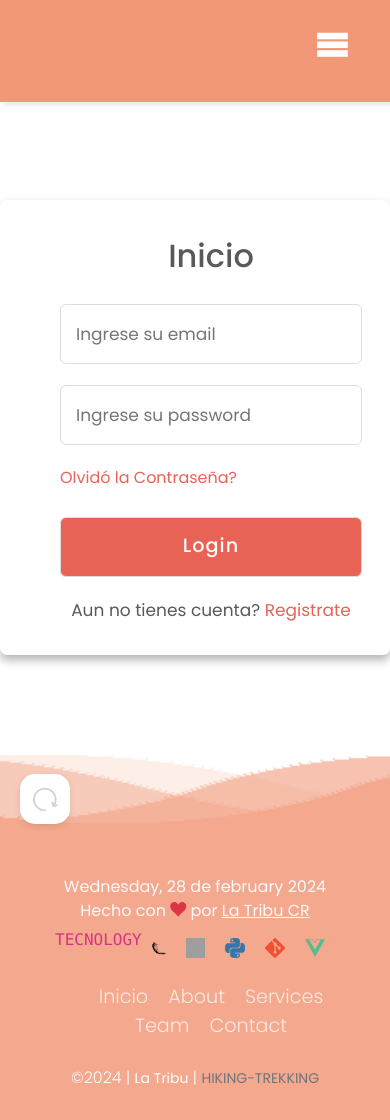
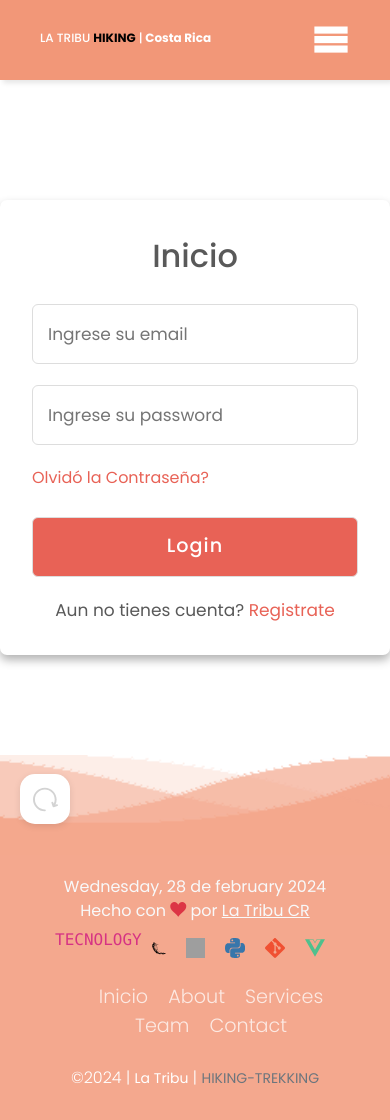
Before and after one commit to kerm1977/latribu, a Flask app: page /registro in a window 390 px wide. Run offline with Flask 3, Linux system fonts and the light colour scheme; parts of the project's set-up code (start-up, migrations or seed data) failed here and were passed over; some libraries are stand-ins or nearby versions; some web fonts are replaced; grey boxes are pictures that could not be loaded.

Commit message:
corrección en formularios

```diff
--- a/static/css/formularios.css
+++ b/static/css/formularios.css
@@ -7,7 +7,7 @@
   	margin-bottom: 200px;
 	}
 
-.container .registration{
+.container_form .registration{
   display: none;
 }
 #check:checked ~ .registration{
@@ -19,7 +19,7 @@
 #check{
   display: none;
 }
-.container .form{
+.container_form .form{
   padding: 2rem;
 }
 .form header{
@@ -73,3 +73,17 @@
 .signup label:hover{
   text-decoration: underline;
 }
+
+
+
+@media(max-width: 480px){
+	.container_register{
+	   	margin: auto;
+	   	max-width: 420px;
+	  	background: #fff;
+	 	border-radius: 7px;
+	  	box-shadow: 0 5px 10px rgba(0,0,0,0.3);
+	  	margin-bottom: 200px;
+		}
+	}
+}
--- a/static/css/navbar.css
+++ b/static/css/navbar.css
@@ -7,6 +7,7 @@ nav{
 	background-color: rgba(233,82,30,0.6);
 	box-shadow: 3px 3px 5px rgba(0,0,0, 0.1 );
 	backdrop-filter: blur(10px);
+	height: 100px;
 }
 
 nav ul{
@@ -68,6 +69,7 @@ nav ul li span{
 
 .logoimagennav .letralogo{
 	display: none;
+
 }
 
 
@@ -98,10 +100,23 @@ nav ul li span{
 	display: none;
 }
 
+
+
+
+
+/*BREAKEPOINT 850****************/
+/********************************/
 @media(max-width: 850px){
 	.menu{
 		display: flex;
 		transition: all 3s ease-in;
+	}
+
+
+	.icon-menu{
+		font-size:38px;
+		display:flex;
+		margin-top: -12px;
 	}
 
 	.letralogo{
@@ -113,11 +128,12 @@ nav ul li span{
 	}
 
 	.logoimagennav .letralogo{
-		margin-top: 10px;
+		margin: auto;
+		margin-top: -9px;
 		display: inline-block;
-		text-align: left;
+		font-size: 20px;
+		padding-right: 300px;
 	}
-
 
 	.hikingNav{
 		font-size: 14px;
@@ -137,31 +153,105 @@ nav ul li span{
 	.sidebar li{
 		margin-top: 5px;
 	}
+
+	nav{
+		background-color: rgba(233,82,30,0.6);
+		box-shadow: 3px 3px 5px rgba(0,0,0, 0.1 );
+		backdrop-filter: blur(10px);
+		height: 80px;
+	}
 }
 
 
-@media(max-width: 480px){
+
+
+
+/*BREAKEPOINT 669****************/
+/********************************/
+@media(max-width: 663px){
+	.logoimagennav .letralogo{
+		margin-top: -9px;
+		margin: auto;
+		display: inline-block;
+		font-size: 20px;
+		padding-right: 200px;
+	}
+
+
+}
+
+
+
+
+
+
+
+
+
+
+/*BREAKEPOINT 555****************/
+/********************************/
+@media(max-width: 555px){
+	.logoimagennav .letralogo{
+		margin-top: -9px;
+		margin-right: auto;
+	}
+}
+
+
+
+/*BREAKEPOINT 547****************/
+/********************************/
+@media(max-width: 547px){
 	.sidebar{
 		background-color: rgba(233,82,30,0.8);
 		backdrop-filter: blur(15px);
 		width: 100%;
 	}
+
+	nav{
+		background-color: rgba(233,82,30,0.6);
+		box-shadow: 3px 3px 5px rgba(0,0,0, 0.1 );
+		backdrop-filter: blur(10px);
+		height: 80px;
+	}
+
+
+	.logoimagennav .letralogo{
+		margin-top: -5px;
+		padding-left:120px;
+		display: inline-block;
+		font-size: 20px;
+	}
+
+	.icon-menu{
+		font-size:38px;
+		display:flex;
+		margin-top: -10px;
+		}
 }
 
+
+
+
+
+/*BREAKEPOINT 410****************/
+/********************************/
 @media(max-width: 410px){
 	.logoimagennav .letralogo{
-		display: none;
+		margin-top: -9px;
+		display: inline-block;
 		text-align: left;
+		font-size: 12px;
 	}
 
 	.hikingNav{
-		font-size: 14px;
+		font-size: 10px;
 		display: none;
 		margin-top: 9px;
 	}
 }
 
-
 .index{
 	margin-top: 200px;
 }
--- a/templates/register.html
+++ b/templates/register.html
@@ -4,7 +4,7 @@
 
 <div class="wrap">
 	<div class="container_register">
-	  	<div class="container">
+	  	<div class="container_form">
 	    <input type="checkbox" id="check">
 	    <div class="login form">
 	      <header class="text-center">Inicio</header>
```
